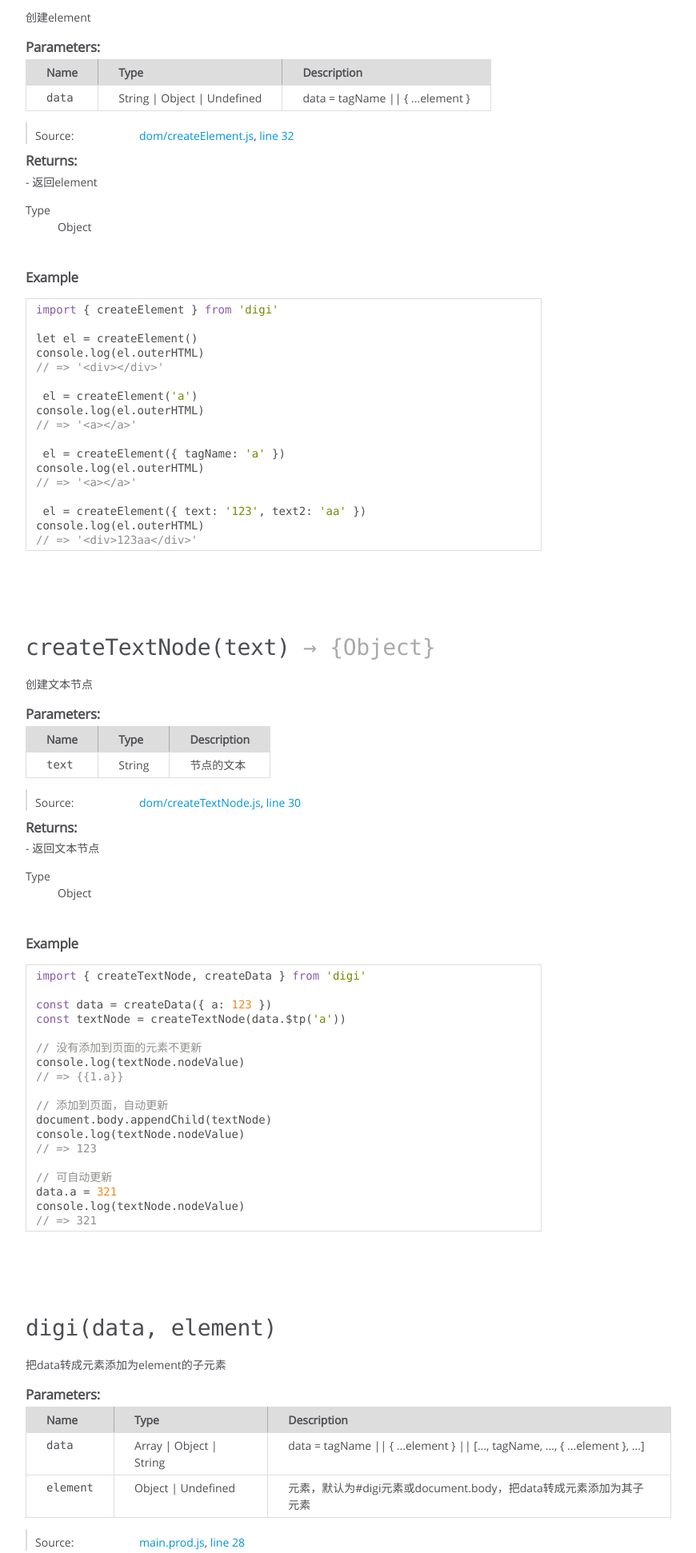
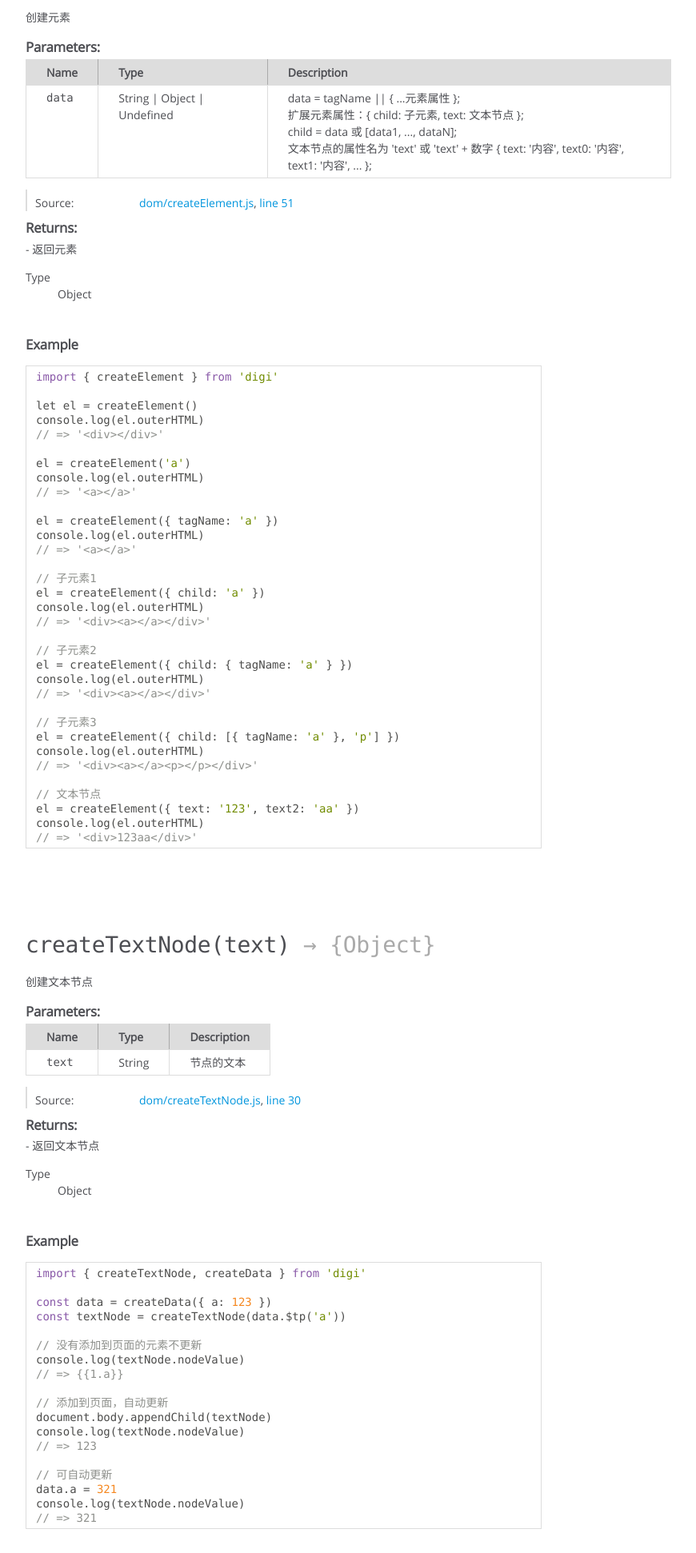
Before and after one commit to digi1874/digi-doc, a website: page 1.0.0-Beta/global.html in a window 1280 px wide. Shown: the part 1999-3941 px from the top of the page at 80% size, without its empty margins (300-1170 px from the left). Drawn offline with Linux system fonts and the light colour scheme.

Commit message:
完善一下

```diff
--- a/1.0.0-Beta/global.html
+++ b/1.0.0-Beta/global.html
@@ -508,7 +508,7 @@ console.log(refs[textRefId].outerHTML)
 
 
 <div class="description">
-    创建element
+    创建元素
 </div>
 
 
@@ -566,7 +566,10 @@ console.log(refs[textRefId].outerHTML)
 
 
 
-            <td class="description last">data = tagName || { ...element }</td>
+            <td class="description last">data = tagName || { ...元素属性 };<br>
+                                        扩展元素属性：{ child: 子元素, text: 文本节点 };<br>
+                                        child = data 或 [data1, ..., dataN]; <br>
+                                        文本节点的属性名为 'text' 或 'text' + 数字 { text: '内容', text0: '内容', text1: '内容', ... }; <br></td>
         </tr>
 
 
@@ -607,7 +610,7 @@ console.log(refs[textRefId].outerHTML)
 
     <dt class="tag-source">Source:</dt>
     <dd class="tag-source"><ul class="dummy"><li>
-        <a href="dom_createElement.js.html">dom/createElement.js</a>, <a href="dom_createElement.js.html#line32">line 32</a>
+        <a href="dom_createElement.js.html">dom/createElement.js</a>, <a href="dom_createElement.js.html#line51">line 51</a>
     </li></ul></dd>
 
 
@@ -634,7 +637,7 @@ console.log(refs[textRefId].outerHTML)
 
 
 <div class="param-desc">
-    - 返回element
+    - 返回元素
 </div>
 
 
@@ -664,15 +667,31 @@ let el = createElement()
 console.log(el.outerHTML)
 // => '&lt;div>&lt;/div>'
 
- el = createElement('a')
+el = createElement('a')
 console.log(el.outerHTML)
 // => '&lt;a>&lt;/a>'
 
- el = createElement({ tagName: 'a' })
+el = createElement({ tagName: 'a' })
 console.log(el.outerHTML)
 // => '&lt;a>&lt;/a>'
 
- el = createElement({ text: '123', text2: 'aa' })
+// 子元素1
+el = createElement({ child: 'a' })
+console.log(el.outerHTML)
+// => '&lt;div>&lt;a>&lt;/a>&lt;/div>'
+
+// 子元素2
+el = createElement({ child: { tagName: 'a' } })
+console.log(el.outerHTML)
+// => '&lt;div>&lt;a>&lt;/a>&lt;/div>'
+
+// 子元素3
+el = createElement({ child: [{ tagName: 'a' }, 'p'] })
+console.log(el.outerHTML)
+// => '&lt;div>&lt;a>&lt;/a>&lt;p>&lt;/p>&lt;/div>'
+
+// 文本节点
+el = createElement({ text: '123', text2: 'aa' })
 console.log(el.outerHTML)
 // => '&lt;div>123aa&lt;/div>'</code></pre>
 
@@ -929,7 +948,11 @@ console.log(textNode.nodeValue)
 
 
 
-            <td class="description last">data = tagName || { ...element } || [..., tagName, ..., { ...element }, ...]</td>
+            <td class="description last">data = tagName || { ...element } || [..., tagName, ..., { ...element }, ...];<br>
+                                    扩展元素属性：{ child: 子元素, text: 文本节点 }，<br>
+                                    child = [data1, ..., dataN] 或 data <br>
+                                    文本节点的属性名为 'text' 或 'text' + 数字 { text: '内容', text0: '内容', text1: '内容', ... } <br>
+                                    参数详情查看<a href="global.html#createElement">createElement</a></td>
         </tr>
 
 
@@ -996,7 +1019,7 @@ console.log(textNode.nodeValue)
 
     <dt class="tag-source">Source:</dt>
     <dd class="tag-source"><ul class="dummy"><li>
-        <a href="main.prod.js.html">main.prod.js</a>, <a href="main.prod.js.html#line28">line 28</a>
+        <a href="main.prod.js.html">main.prod.js</a>, <a href="main.prod.js.html#line32">line 32</a>
     </li></ul></dd>
 
 
```
Also changed, not shown: 1.0.0-Beta/dom_createElement.js.html (+25 -6 lines), 1.0.0-Beta/index.html (+1 -3 lines), 1.0.0-Beta/main.prod.js.html (+5 -1 lines), README.md.
